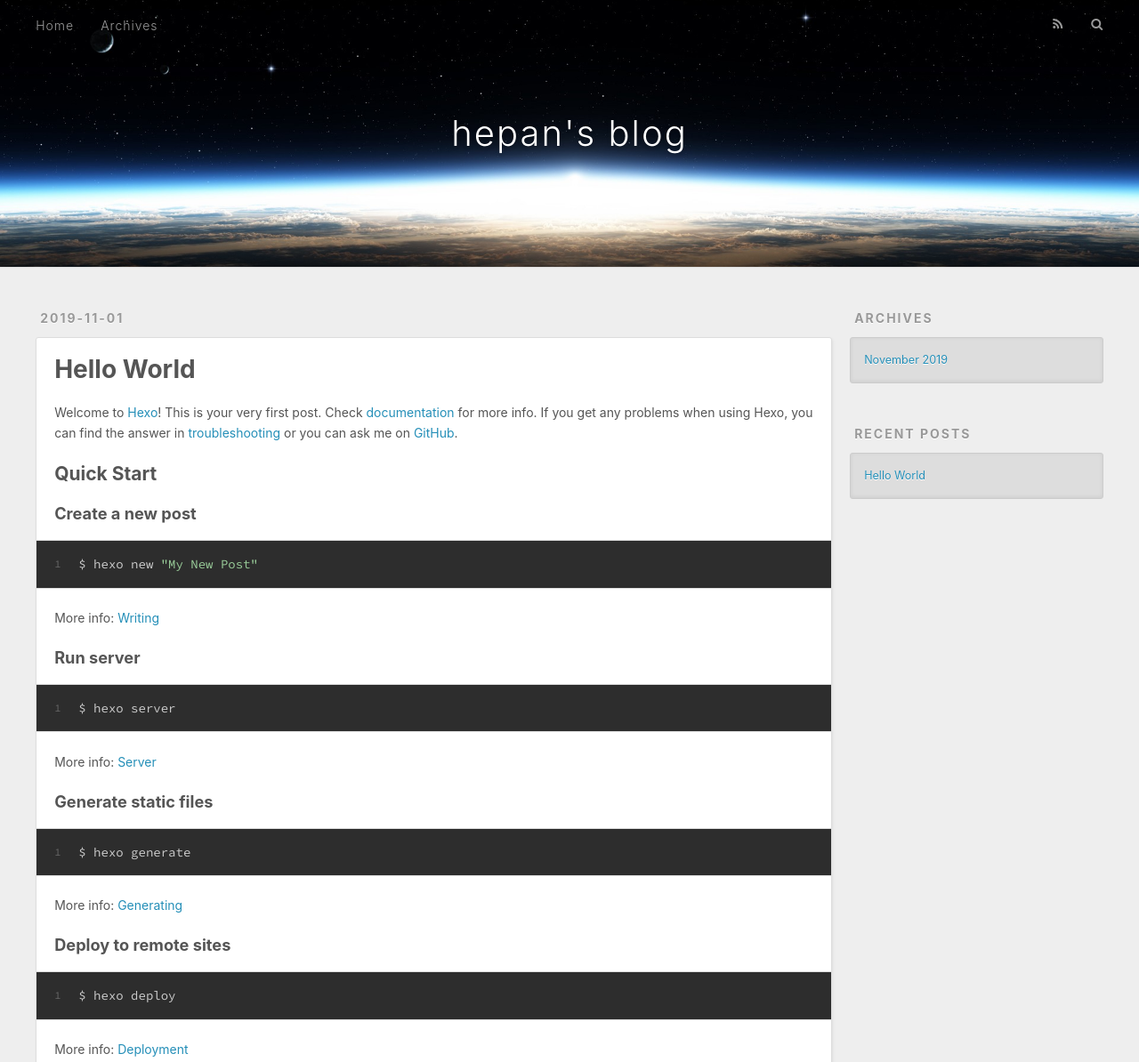
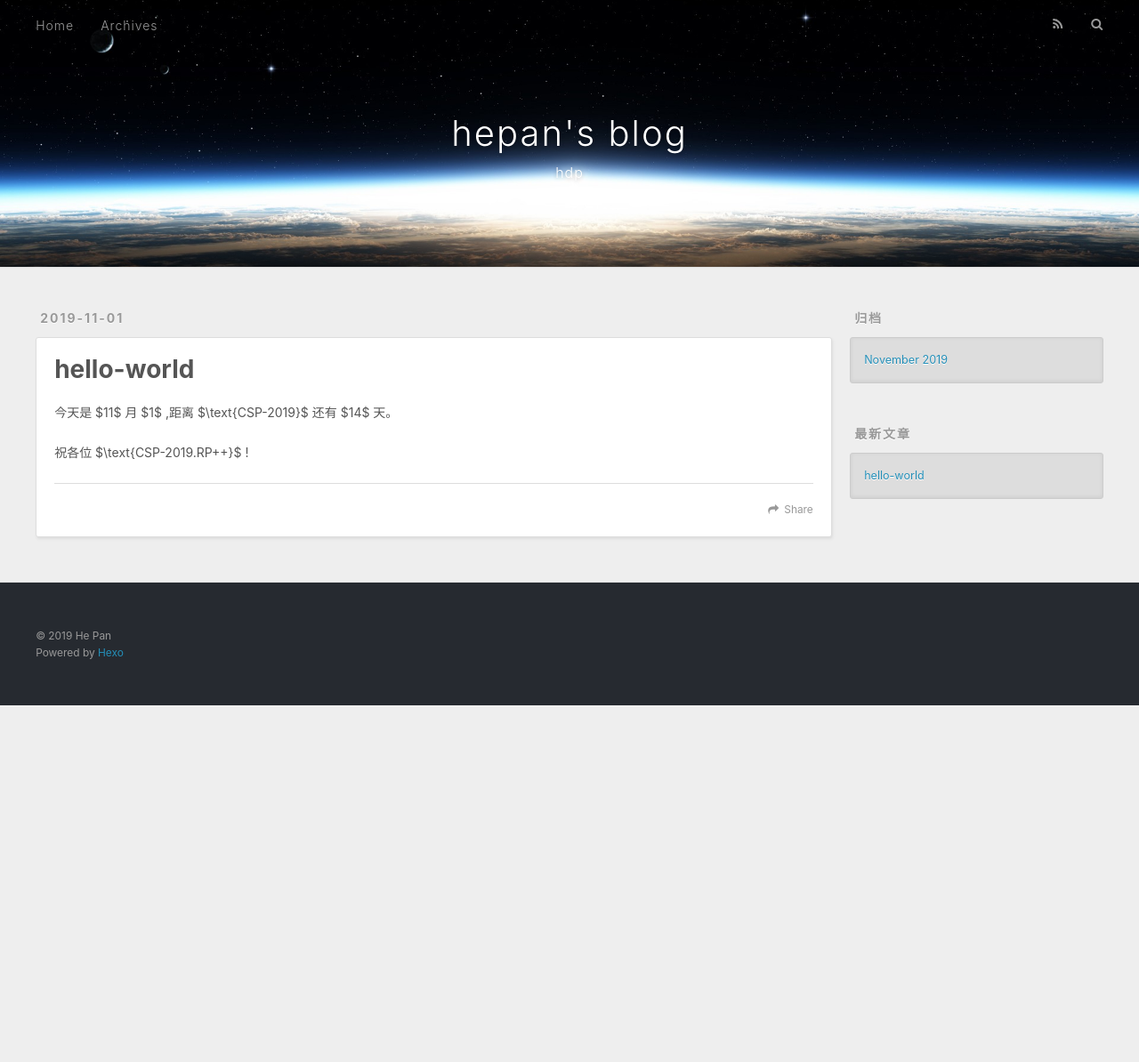
Before and after one commit to hepan233/hepan233.github.io, a plain HTML site: page 2019/11/01/hello-world/index.html in a window 1280 px wide. Shown: the top 1194 px of the page at 89% size. After the commit the page ends 800 px from the top, so only its background shows below. Drawn offline with nearby package versions, Linux system fonts and the light colour scheme.

Commit message:
Site updated: 2019-11-01 21:17:02

```diff
--- a/2019/11/01/hello-world/index.html
+++ b/2019/11/01/hello-world/index.html
@@ -5,16 +5,17 @@
 
 
 
-  <title>Hello World | hepan&#39;s blog</title>
+  <title>hello-world | hepan&#39;s blog</title>
   <meta name="viewport" content="width=device-width, initial-scale=1, maximum-scale=1">
-  <meta name="description" content="Welcome to Hexo! This is your very first post. Check documentation for more info. If you get any problems when using Hexo, you can find the answer in troubleshooting or you can ask me on GitHub. Quick">
+  <meta name="description" content="今天是 $11$ 月 $1$ ,距离 $\text{CSP-2019}$ 还有 $14$ 天。 祝各位 $\text{CSP-2019.RP++}$ !">
+<meta name="keywords" content="BLOG">
 <meta property="og:type" content="article">
-<meta property="og:title" content="Hello World">
+<meta property="og:title" content="hello-world">
 <meta property="og:url" content="http:&#x2F;&#x2F;yoursite.com&#x2F;2019&#x2F;11&#x2F;01&#x2F;hello-world&#x2F;index.html">
 <meta property="og:site_name" content="hepan&#39;s blog">
-<meta property="og:description" content="Welcome to Hexo! This is your very first post. Check documentation for more info. If you get any problems when using Hexo, you can find the answer in troubleshooting or you can ask me on GitHub. Quick">
-<meta property="og:locale" content="en">
-<meta property="og:updated_time" content="2019-11-01T11:24:57.451Z">
+<meta property="og:description" content="今天是 $11$ 月 $1$ ,距离 $\text{CSP-2019}$ 还有 $14$ 天。 祝各位 $\text{CSP-2019.RP++}$ !">
+<meta property="og:locale" content="zh-Hans">
+<meta property="og:updated_time" content="2019-11-01T13:15:31.617Z">
 <meta name="twitter:card" content="summary">
 
     <link rel="alternate" href="/atom.xml" title="hepan&#39;s blog" type="application/atom+xml">
@@ -39,6 +40,10 @@
         <a href="/" id="logo">hepan&#39;s blog</a>
       </h1>
 
+        <h2 id="subtitle-wrap">
+          <a href="/" id="subtitle">hdp</a>
+        </h2>
+
     </div>
     <div id="header-inner" class="inner">
       <nav id="main-nav">
@@ -53,7 +58,7 @@
 
           <a id="nav-rss-link" class="nav-icon" href="/atom.xml" title="RSS Feed"></a>
 
-        <a id="nav-search-btn" class="nav-icon" title="Search"></a>
+        <a id="nav-search-btn" class="nav-icon" title="搜索"></a>
       </nav>
       <div id="search-form-wrap">
         <form action="//google.com/search" method="get" accept-charset="UTF-8" class="search-form"><input type="search" name="q" class="search-form-input" placeholder="Search"><button type="submit" class="search-form-submit">&#xF002;</button><input type="hidden" name="sitesearch" value="http://yoursite.com"></form>
@@ -76,7 +81,7 @@
 
 
     <h1 class="article-title" itemprop="name">
-      Hello World
+      hello-world
     </h1>
 
 
@@ -84,24 +89,13 @@
 
     <div class="article-entry" itemprop="articleBody">
 
-        <p>Welcome to <a href="https://hexo.io/" target="_blank" rel="noopener">Hexo</a>! This is your very first post. Check <a href="https://hexo.io/docs/" target="_blank" rel="noopener">documentation</a> for more info. If you get any problems when using Hexo, you can find the answer in <a href="https://hexo.io/docs/troubleshooting.html" target="_blank" rel="noopener">troubleshooting</a> or you can ask me on <a href="https://github.com/hexojs/hexo/issues" target="_blank" rel="noopener">GitHub</a>.</p>
-<h2 id="Quick-Start"><a href="#Quick-Start" class="headerlink" title="Quick Start"></a>Quick Start</h2><h3 id="Create-a-new-post"><a href="#Create-a-new-post" class="headerlink" title="Create a new post"></a>Create a new post</h3><figure class="highlight bash"><table><tr><td class="gutter"><pre><span class="line">1</span><br></pre></td><td class="code"><pre><span class="line">$ hexo new <span class="string">"My New Post"</span></span><br></pre></td></tr></table></figure>
-
-<p>More info: <a href="https://hexo.io/docs/writing.html" target="_blank" rel="noopener">Writing</a></p>
-<h3 id="Run-server"><a href="#Run-server" class="headerlink" title="Run server"></a>Run server</h3><figure class="highlight bash"><table><tr><td class="gutter"><pre><span class="line">1</span><br></pre></td><td class="code"><pre><span class="line">$ hexo server</span><br></pre></td></tr></table></figure>
-
-<p>More info: <a href="https://hexo.io/docs/server.html" target="_blank" rel="noopener">Server</a></p>
-<h3 id="Generate-static-files"><a href="#Generate-static-files" class="headerlink" title="Generate static files"></a>Generate static files</h3><figure class="highlight bash"><table><tr><td class="gutter"><pre><span class="line">1</span><br></pre></td><td class="code"><pre><span class="line">$ hexo generate</span><br></pre></td></tr></table></figure>
-
-<p>More info: <a href="https://hexo.io/docs/generating.html" target="_blank" rel="noopener">Generating</a></p>
-<h3 id="Deploy-to-remote-sites"><a href="#Deploy-to-remote-sites" class="headerlink" title="Deploy to remote sites"></a>Deploy to remote sites</h3><figure class="highlight bash"><table><tr><td class="gutter"><pre><span class="line">1</span><br></pre></td><td class="code"><pre><span class="line">$ hexo deploy</span><br></pre></td></tr></table></figure>
-
-<p>More info: <a href="https://hexo.io/docs/one-command-deployment.html" target="_blank" rel="noopener">Deployment</a></p>
+        <p>今天是 $11$ 月 $1$ ,距离 $\text{CSP-2019}$ 还有 $14$ 天。</p>
+<p>祝各位 $\text{CSP-2019.RP++}$ !</p>
 
 
     </div>
     <footer class="article-footer">
-      <a data-url="http://yoursite.com/2019/11/01/hello-world/" data-id="ck2g46wsk0000jwrb94oe0ynb" class="article-share-link">Share</a>
+      <a data-url="http://yoursite.com/2019/11/01/hello-world/" data-id="ck2g5wf4v0000e0rb75az2394" class="article-share-link">Share</a>
 
 
     </footer>
@@ -125,7 +119,7 @@
 
 
   <div class="widget-wrap">
-    <h3 class="widget-title">Archives</h3>
+    <h3 class="widget-title">归档</h3>
     <div class="widget">
       <ul class="archive-list"><li class="archive-list-item"><a class="archive-list-link" href="/archives/2019/11/">November 2019</a></li></ul>
     </div>
@@ -135,12 +129,12 @@
 
 
   <div class="widget-wrap">
-    <h3 class="widget-title">Recent Posts</h3>
+    <h3 class="widget-title">最新文章</h3>
     <div class="widget">
       <ul>
 
           <li>
-            <a href="/2019/11/01/hello-world/">Hello World</a>
+            <a href="/2019/11/01/hello-world/">hello-world</a>
           </li>
 
       </ul>
```
Also changed, not shown: archives/2019/11/index.html (+15 -8 lines), archives/2019/index.html (+15 -8 lines), archives/index.html (+15 -8 lines), index.html (+17 -21 lines).
